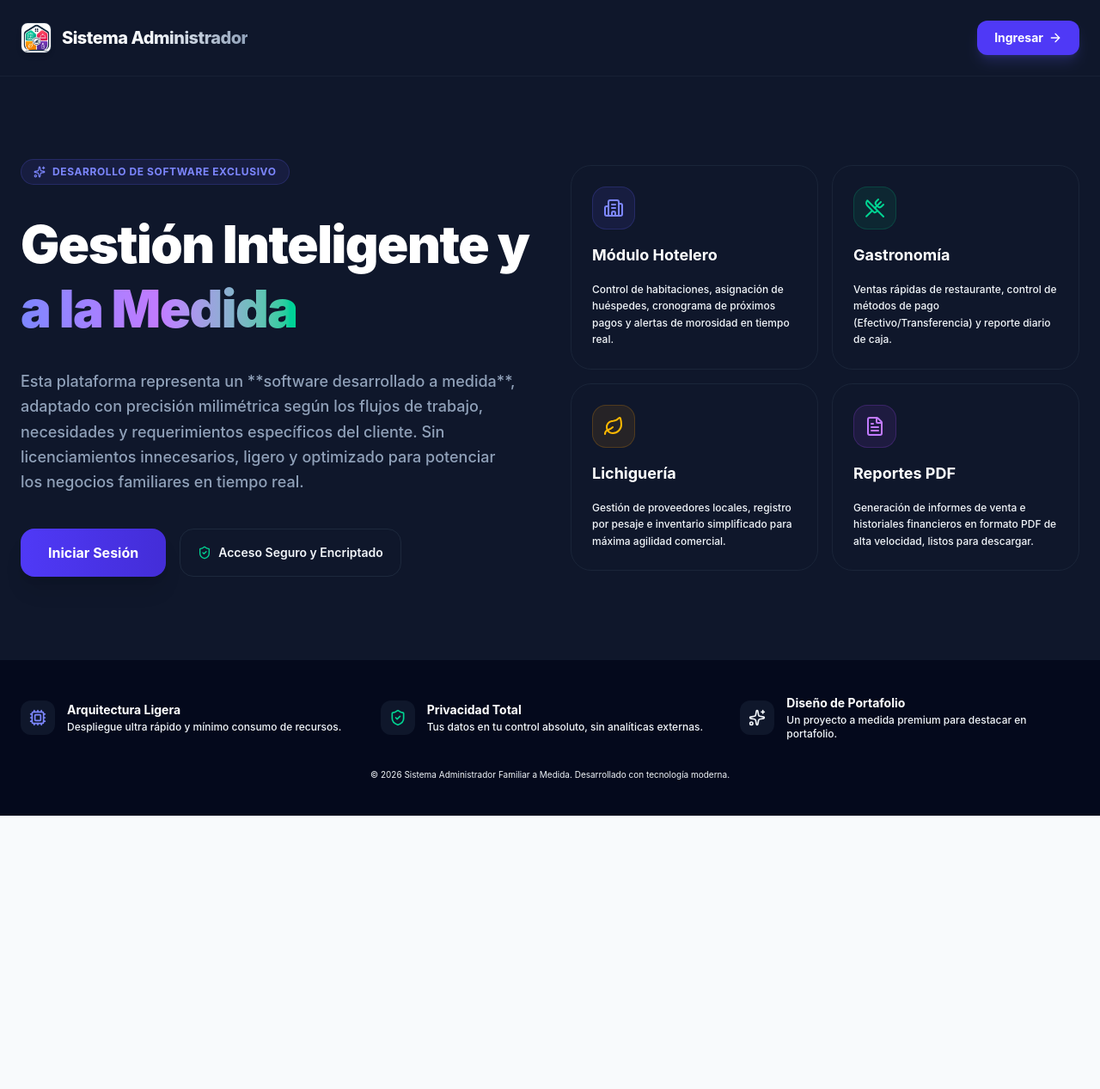
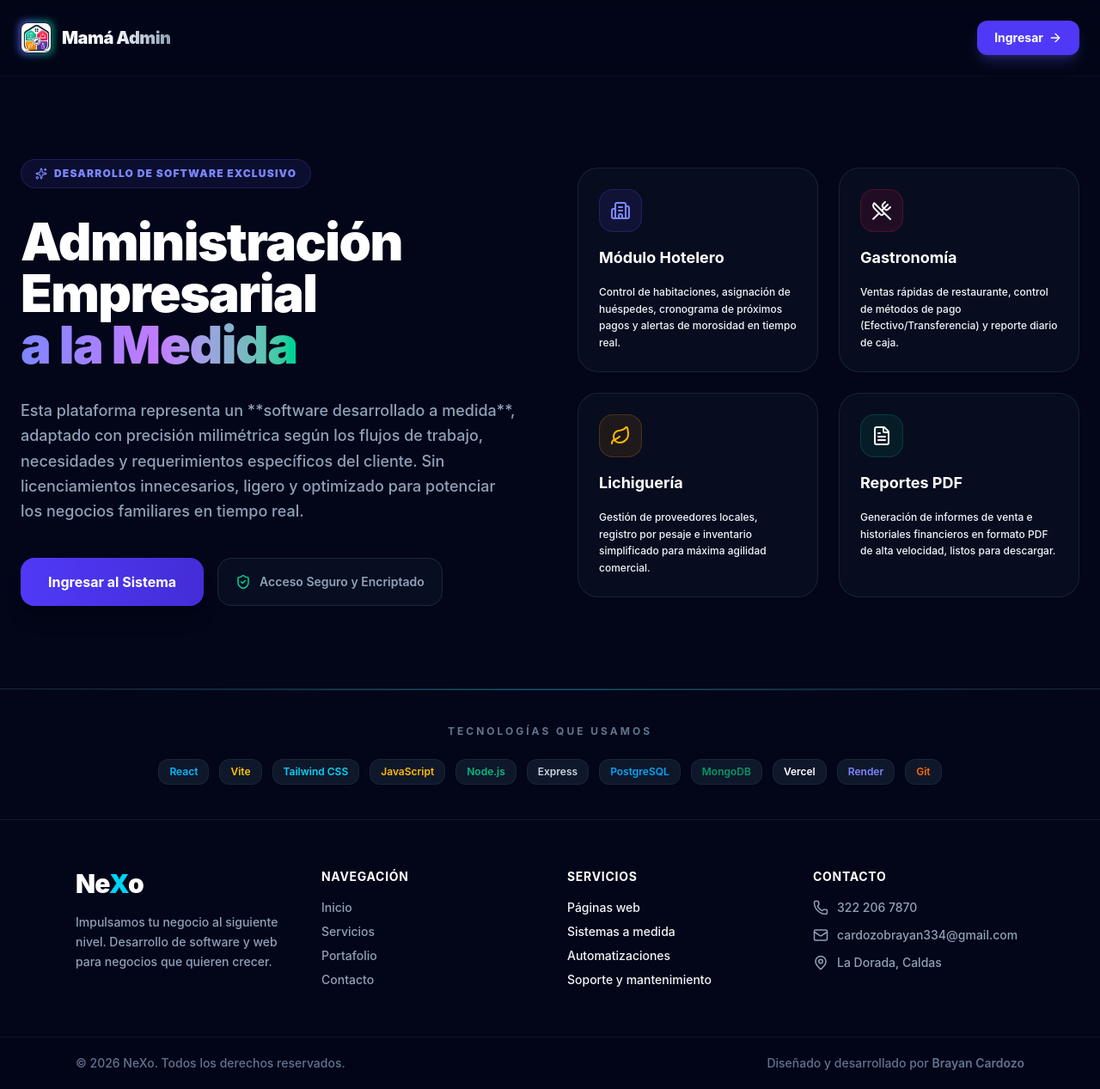
Before and after one commit to Novato777/Sistema-mam-, a React (Vite) app in the folder frontend/: page / in a window 1280 px wide. Shown: the whole page at 86% size. Before the commit the page ends 949 px from the top, so only its background shows below. Built offline with nearby package versions, Linux system fonts and the light colour scheme; no server answers.

Commit message:
Update landing page to include NeXo custom footer and contact details

```diff
--- a/frontend/src/pages/Landing.tsx
+++ b/frontend/src/pages/Landing.tsx
@@ -8,45 +8,77 @@ import {
   ShieldCheck,
   Cpu,
   Sparkles,
-  ArrowRight
+  ArrowRight,
+  Phone,
+  Mail,
+  MapPin
 } from 'lucide-react';
 
+// Tecnologías que se muestran en el Footer (del sitio de NeXo)
+const techList = [
+  { name: "React", color: "text-sky-400" },
+  { name: "Vite", color: "text-yellow-400" },
+  { name: "Tailwind CSS", color: "text-cyan-400" },
+  { name: "JavaScript", color: "text-amber-400" },
+  { name: "Node.js", color: "text-emerald-500" },
+  { name: "Express", color: "text-slate-300" },
+  { name: "PostgreSQL", color: "text-sky-500" },
+  { name: "MongoDB", color: "text-emerald-600" },
+  { name: "Vercel", color: "text-white" },
+  { name: "Render", color: "text-indigo-400" },
+  { name: "Git", color: "text-orange-500" }
+];
+
 export default function Landing() {
+  const whatsappNumber = "573222067870";
+  const whatsappDisplay = "322 206 7870";
+  const email = "cardozobrayan334@gmail.com";
+  const location = "La Dorada, Caldas";
+  const developer = "Brayan Cardozo";
+  const whatsappLink = `https://wa.me/${whatsappNumber}?text=${encodeURIComponent(
+    "Hola NeXo, vi su página web y me interesa una cotización."
+  )}`;
+
   return (
-    <div className="min-h-screen bg-slate-900 text-slate-100 font-sans relative overflow-hidden flex flex-col justify-between">
-      {/* Glow Blobs de Fondo */}
-      <div className="absolute top-[-10%] left-[-10%] w-[450px] h-[450px] bg-indigo-500/10 rounded-full blur-[130px] -z-10"></div>
-      <div className="absolute bottom-[-10%] right-[-10%] w-[450px] h-[450px] bg-emerald-500/10 rounded-full blur-[130px] -z-10"></div>
+    <div className="min-h-screen bg-slate-950 text-slate-100 font-sans relative overflow-hidden flex flex-col justify-between selection:bg-indigo-500 selection:text-white">
+      {/* Luces y esferas de brillo premium de fondo */}
+      <div className="absolute top-[-10%] left-[-5%] w-[550px] h-[550px] bg-indigo-600/10 rounded-full blur-[140px] -z-10 pointer-events-none"></div>
+      <div className="absolute top-[30%] right-[-10%] w-[500px] h-[500px] bg-purple-600/5 rounded-full blur-[140px] -z-10 pointer-events-none"></div>
+      <div className="absolute bottom-[-5%] left-[10%] w-[500px] h-[500px] bg-emerald-600/10 rounded-full blur-[140px] -z-10 pointer-events-none"></div>
 
-      {/* Navbar Superior */}
-      <header className="max-w-7xl mx-auto w-full px-6 py-6 flex items-center justify-between border-b border-slate-800/60">
+      {/* Cabecera / Navbar */}
+      <header className="max-w-7xl mx-auto w-full px-6 py-6 flex items-center justify-between border-b border-slate-900/60 sticky top-0 bg-slate-950/70 backdrop-blur-md z-50">
         <div className="flex items-center space-x-3">
-          <img src="/favicon.png" alt="Logo" className="w-9 h-9 object-contain rounded-lg border border-slate-700/60 shadow-md" />
-          <span className="font-extrabold text-xl tracking-tight bg-gradient-to-r from-white via-slate-100 to-slate-400 bg-clip-text text-transparent">
-            Sistema Administrador
+          <div className="relative">
+            <div className="absolute -inset-0.5 bg-gradient-to-r from-indigo-500 to-emerald-500 rounded-lg blur-xs opacity-75 group-hover:opacity-100 transition duration-1000 group-hover:duration-200"></div>
+            <img src="/favicon.png" alt="Logo" className="relative w-9 h-9 object-contain rounded-lg border border-slate-700/50 bg-slate-900 shadow-md" />
+          </div>
+          <span className="font-black text-xl tracking-tight bg-gradient-to-r from-white via-slate-100 to-slate-400 bg-clip-text text-transparent">
+            Mamá Admin
           </span>
         </div>
         <Link
           to="/login"
-          className="px-5 py-2.5 bg-indigo-600 hover:bg-indigo-500 text-white font-bold rounded-xl text-sm shadow-lg shadow-indigo-500/20 transition-all hover:scale-[1.02] active:scale-[0.98] flex items-center space-x-1.5"
+          className="relative group overflow-hidden px-5 py-2.5 bg-indigo-600 hover:bg-indigo-500 text-white font-bold rounded-xl text-sm shadow-lg shadow-indigo-500/25 transition-all active:scale-[0.98] flex items-center space-x-1.5"
         >
           <span>Ingresar</span>
-          <ArrowRight className="w-4 h-4" />
+          <ArrowRight className="w-4 h-4 transform group-hover:translate-x-0.5 transition-transform" />
         </Link>
       </header>
 
-      {/* Hero Section */}
-      <main className="max-w-7xl mx-auto w-full px-6 py-16 md:py-24 grid grid-cols-1 lg:grid-cols-12 gap-12 items-center flex-1">
+      {/* Sección Hero */}
+      <main className="max-w-7xl mx-auto w-full px-6 py-16 md:py-24 grid grid-cols-1 lg:grid-cols-12 gap-16 items-center flex-1">
 
-        {/* Info Izquierda */}
-        <div className="lg:col-span-6 space-y-8">
-          <div className="inline-flex items-center space-x-2 px-3.5 py-1.5 bg-indigo-500/10 border border-indigo-500/20 rounded-full text-indigo-400 text-xs font-bold uppercase tracking-wider">
+        {/* Presentación - Izquierda */}
+        <div className="lg:col-span-6 space-y-8 text-left">
+          <div className="inline-flex items-center space-x-2 px-4 py-2 bg-indigo-500/10 border border-indigo-500/20 rounded-full text-indigo-400 text-xs font-black uppercase tracking-widest">
             <Sparkles className="w-3.5 h-3.5" />
             <span>Desarrollo de Software Exclusivo</span>
           </div>
 
-          <h1 className="text-4xl sm:text-5xl lg:text-6xl font-black tracking-tight text-white leading-tight">
-            Gestión Inteligente y <br />
+          <h1 className="text-4xl sm:text-5xl lg:text-6xl font-black tracking-tight text-white leading-none">
+            Administración <br />
+            Empresarial <br />
             <span className="bg-gradient-to-r from-indigo-400 via-purple-400 to-emerald-400 bg-clip-text text-transparent">
               a la Medida
             </span>
@@ -61,19 +93,19 @@ export default function Landing() {
               to="/login"
               className="px-8 py-4 bg-gradient-to-r from-indigo-600 to-indigo-700 hover:from-indigo-500 hover:to-indigo-650 text-white font-bold rounded-2xl text-base shadow-xl shadow-indigo-650/30 transition-all hover:scale-[1.02] active:scale-[0.98] text-center"
             >
-              Iniciar Sesión
+              Ingresar al Sistema
             </Link>
-            <div className="inline-flex items-center justify-center space-x-2 px-5 py-3 border border-slate-800 bg-slate-850/50 rounded-2xl text-slate-350 text-sm font-semibold select-none">
-              <ShieldCheck className="w-4 h-4 text-emerald-400" />
+            <div className="inline-flex items-center justify-center space-x-2.5 px-5 py-3 border border-slate-800 bg-slate-900/50 rounded-2xl text-slate-400 text-sm font-semibold select-none">
+              <ShieldCheck className="w-4.5 h-4.5 text-emerald-400" />
               <span>Acceso Seguro y Encriptado</span>
             </div>
           </div>
         </div>
 
-        {/* Módulos Derecha */}
-        <div className="lg:col-span-6 grid grid-cols-1 sm:grid-cols-2 gap-4">
+        {/* Tarjetas de Módulos - Derecha */}
+        <div className="lg:col-span-6 grid grid-cols-1 sm:grid-cols-2 gap-6">
 
-          <div className="p-6 bg-slate-850/60 border border-slate-800/80 rounded-3xl space-y-4 hover:border-indigo-500/30 transition-all group">
+          <div className="p-6 bg-slate-900/40 border border-slate-800/80 rounded-3xl space-y-4 hover:border-indigo-500/40 transition-all hover:shadow-[0_15px_30px_-10px_rgba(99,102,241,0.08)] group">
             <div className="p-3 bg-indigo-500/10 text-indigo-400 border border-indigo-500/20 rounded-2xl w-fit">
               <Building2 className="w-6 h-6" />
             </div>
@@ -83,8 +115,8 @@ export default function Landing() {
             </p>
           </div>
 
-          <div className="p-6 bg-slate-850/60 border border-slate-800/80 rounded-3xl space-y-4 hover:border-emerald-500/30 transition-all group">
-            <div className="p-3 bg-emerald-500/10 text-emerald-400 border border-emerald-500/20 rounded-2xl w-fit">
+          <div className="p-6 bg-slate-900/40 border border-slate-800/80 rounded-3xl space-y-4 hover:border-rose-500/40 transition-all hover:shadow-[0_15px_30px_-10px_rgba(244,63,94,0.08)] group">
+            <div className="p-3 bg-rose-500/10 text-rose-450 border border-rose-500/20 rounded-2xl w-fit">
               <UtensilsCrossed className="w-6 h-6" />
             </div>
             <h3 className="font-bold text-white text-lg">Gastronomía</h3>
@@ -93,7 +125,7 @@ export default function Landing() {
             </p>
           </div>
 
-          <div className="p-6 bg-slate-850/60 border border-slate-800/80 rounded-3xl space-y-4 hover:border-amber-500/30 transition-all group">
+          <div className="p-6 bg-slate-900/40 border border-slate-800/80 rounded-3xl space-y-4 hover:border-amber-500/40 transition-all hover:shadow-[0_15px_30px_-10px_rgba(245,158,11,0.08)] group">
             <div className="p-3 bg-amber-500/10 text-amber-400 border border-amber-500/20 rounded-2xl w-fit">
               <Leaf className="w-6 h-6" />
             </div>
@@ -103,8 +135,8 @@ export default function Landing() {
             </p>
           </div>
 
-          <div className="p-6 bg-slate-850/60 border border-slate-800/80 rounded-3xl space-y-4 hover:border-purple-500/30 transition-all group">
-            <div className="p-3 bg-purple-500/10 text-purple-400 border border-purple-500/20 rounded-2xl w-fit">
+          <div className="p-6 bg-slate-900/40 border border-slate-800/80 rounded-3xl space-y-4 hover:border-emerald-500/40 transition-all hover:shadow-[0_15px_30px_-10px_rgba(16,185,129,0.08)] group">
+            <div className="p-3 bg-emerald-500/10 text-emerald-450 border border-emerald-500/20 rounded-2xl w-fit">
               <FileText className="w-6 h-6" />
             </div>
             <h3 className="font-bold text-white text-lg">Reportes PDF</h3>
@@ -117,45 +149,124 @@ export default function Landing() {
 
       </main>
 
-      {/* Beneficios a Medida / Footer */}
-      <section className="bg-slate-950/80 border-t border-slate-900 py-10">
-        <div className="max-w-7xl mx-auto px-6 grid grid-cols-1 md:grid-cols-3 gap-6 text-center md:text-left">
+      {/* FOOTER IMPORTADO DEL PORTAFOLIO DE NeXo */}
+      <footer className="relative overflow-hidden border-t border-slate-800 bg-slate-950">
+        {/* Línea de acento superior */}
+        <div className="h-px w-full bg-gradient-to-r from-transparent via-cyan-500/50 to-transparent" />
 
-          <div className="flex items-center space-x-3.5">
-            <div className="p-2.5 bg-slate-900 rounded-xl text-indigo-400">
-              <Cpu className="w-5 h-5" />
+        {/* Carrusel/Grid de tecnologías */}
+        <div className="border-b border-slate-900 py-10">
+          <p className="mb-6 text-center text-xs font-bold uppercase tracking-[0.25em] text-slate-500">
+            Tecnologías que usamos
+          </p>
+          <div className="max-w-6xl mx-auto px-6 flex flex-wrap justify-center gap-3">
+            {techList.map((tech) => (
+              <span
+                key={tech.name}
+                className={`px-3 py-1.5 rounded-xl bg-slate-900 border border-slate-800/80 text-xs font-semibold ${tech.color} shadow-xs select-none hover:scale-105 transition-all`}
+              >
+                {tech.name}
+              </span>
+            ))}
+          </div>
+        </div>
+
+        <div className="mx-auto max-w-6xl px-6 py-14">
+          <div className="grid gap-10 md:grid-cols-2 lg:grid-cols-4">
+
+            {/* Columna 1: Marca NeXo */}
+            <div className="lg:col-span-1 space-y-4">
+              <a href="#inicio" className="flex items-center gap-3">
+                <span className="text-3xl font-black tracking-tight text-white">
+                  Ne<span className="text-cyan-400">X</span>o
+                </span>
+              </a>
+              <p className="max-w-xs text-sm leading-relaxed text-slate-400 font-medium">
+                Impulsamos tu negocio al siguiente nivel. Desarrollo de software y web para negocios que quieren crecer.
+              </p>
             </div>
+
+            {/* Columna 2: Navegación */}
             <div>
-              <h4 className="font-bold text-white text-sm">Arquitectura Ligera</h4>
-              <p className="text-slate-450 text-xs mt-0.5 font-medium">Despliegue ultra rápido y mínimo consumo de recursos.</p>
+              <h4 className="text-sm font-bold uppercase tracking-wider text-white">
+                Navegación
+              </h4>
+              <ul className="mt-4 space-y-2 text-sm font-medium">
+                <li>
+                  <a href="#inicio" className="text-slate-400 hover:text-cyan-400 transition-colors">Inicio</a>
+                </li>
+                <li>
+                  <a href="#servicios" className="text-slate-400 hover:text-cyan-400 transition-colors">Servicios</a>
+                </li>
+                <li>
+                  <a href="#portafolio" className="text-slate-400 hover:text-cyan-400 transition-colors">Portafolio</a>
+                </li>
+                <li>
+                  <a href="#contacto" className="text-slate-400 hover:text-cyan-400 transition-colors">Contacto</a>
+                </li>
+              </ul>
             </div>
+
+            {/* Columna 3: Servicios */}
+            <div>
+              <h4 className="text-sm font-bold uppercase tracking-wider text-white">
+                Servicios
+              </h4>
+              <ul className="mt-4 space-y-2 text-sm font-medium text-slate-450">
+                <li>Páginas web</li>
+                <li>Sistemas a medida</li>
+                <li>Automatizaciones</li>
+                <li>Soporte y mantenimiento</li>
+              </ul>
+            </div>
+
+            {/* Columna 4: Contacto */}
+            <div>
+              <h4 className="text-sm font-bold uppercase tracking-wider text-white">
+                Contacto
+              </h4>
+              <ul className="mt-4 space-y-3 text-sm font-medium">
+                <li>
+                  <a
+                    href={whatsappLink}
+                    target="_blank"
+                    rel="noreferrer"
+                    className="group flex items-center gap-2.5 text-slate-400 hover:text-cyan-400 transition-colors"
+                  >
+                    <Phone className="h-4.5 w-4.5 text-cyan-450" />
+                    <span>{whatsappDisplay}</span>
+                  </a>
+                </li>
+                <li>
+                  <a
+                    href={`mailto:${email}`}
+                    className="group flex items-center gap-2.5 text-slate-400 hover:text-cyan-400 transition-colors"
+                  >
+                    <Mail className="h-4.5 w-4.5 text-cyan-450" />
+                    <span className="truncate">{email}</span>
+                  </a>
+                </li>
+                <li className="flex items-center gap-2.5 text-slate-400">
+                  <MapPin className="h-4.5 w-4.5 text-cyan-450" />
+                  <span>{location}</span>
+                </li>
+              </ul>
+            </div>
+
           </div>
+        </div>
 
-          <div className="flex items-center space-x-3.5">
-            <div className="p-2.5 bg-slate-900 rounded-xl text-emerald-400">
-              <ShieldCheck className="w-5 h-5" />
-            </div>
-            <div>
-              <h4 className="font-bold text-white text-sm">Privacidad Total</h4>
-              <p className="text-slate-450 text-xs mt-0.5 font-medium">Tus datos en tu control absoluto, sin analíticas externas.</p>
-            </div>
+        {/* Barra inferior */}
+        <div className="border-t border-slate-900 bg-slate-950/60">
+          <div className="mx-auto flex max-w-6xl flex-col items-center justify-between gap-3 px-6 py-5 text-sm font-medium text-slate-500 sm:flex-row">
+            <p>© 2026 NeXo. Todos los derechos reservados.</p>
+            <p>
+              Diseñado y desarrollado por{" "}
+              <span className="font-semibold text-slate-350">{developer}</span>
+            </p>
           </div>
-
-          <div className="flex items-center space-x-3.5">
-            <div className="p-2.5 bg-slate-900 rounded-xl text-amber-450">
-              <Sparkles className="w-5 h-5" />
-            </div>
-            <div>
-              <h4 className="font-bold text-white text-sm">Diseño de Portafolio</h4>
-              <p className="text-slate-450 text-xs mt-0.5 font-medium">Un proyecto a medida premium para destacar en portafolio.</p>
-            </div>
-          </div>
-
         </div>
-        <div className="max-w-7xl mx-auto px-6 text-center text-[10px] text-slate-650 mt-8">
-          © {new Date().getFullYear()} Sistema Administrador Familiar a Medida. Desarrollado con tecnología moderna.
-        </div>
-      </section>
+      </footer>
 
     </div>
   );
```
